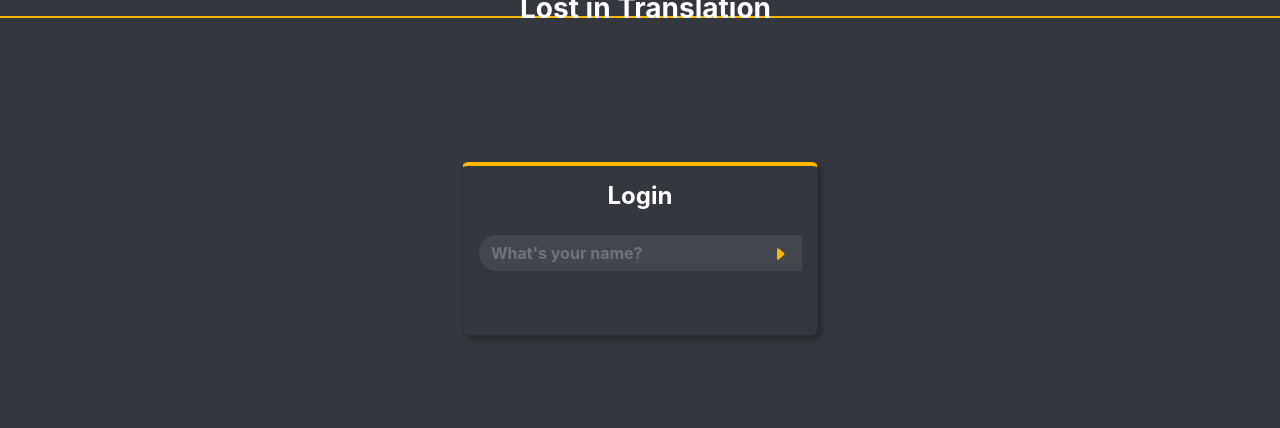
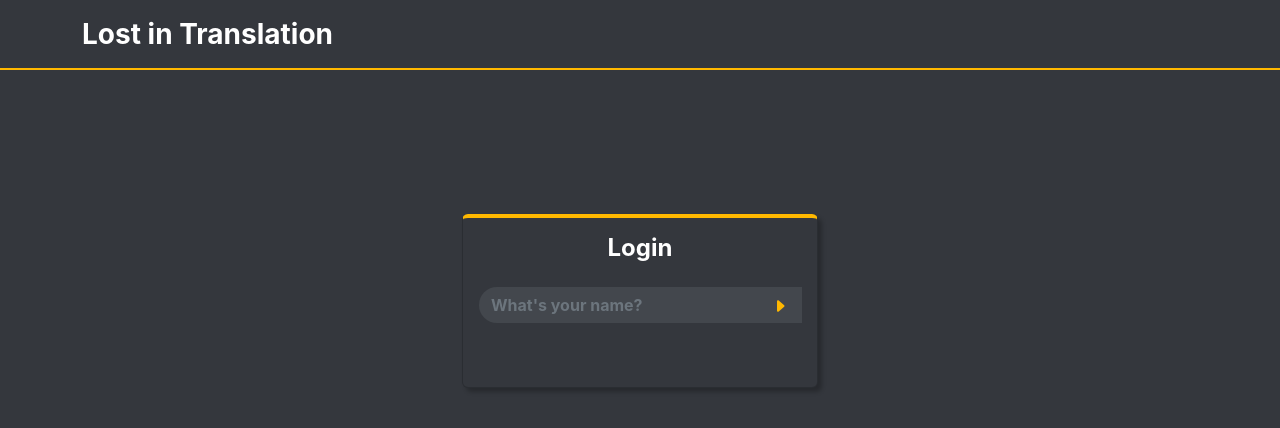
Before and after one commit to TintinPetersson/lost-in-translation, a React (Create React App) app in the folder my-first-app/: page / in a window 1280 px wide. Shown: the top 428 px of the page. Built offline with nearby package versions, Linux system fonts and the light colour scheme; no server answers.

Commit message:
fix: fixed a bug with navbar

```diff
--- a/my-first-app/src/App.css
+++ b/my-first-app/src/App.css
@@ -110,17 +110,3 @@
   font-size: 28px;
   font-weight: 700;
 }
-
-@media screen and (min-width:768px){
-  .navbar-brand-centered {
-      position: absolute;
-      left: 50%;
-      display: block;
-      width: 160px;
-      text-align: center;
-  }
-  .navbar>.container .navbar-brand-centered,
-  .navbar>.container-fluid .navbar-brand-centered {
-      margin-left: -120px;
-  }
-}
--- a/my-first-app/src/components/NavigationBar/NavigationBar.js
+++ b/my-first-app/src/components/NavigationBar/NavigationBar.js
@@ -22,7 +22,7 @@ const NavigationBar = () => {
     return (
         <Navbar id="navbar" collapseOnSelect expand="lg" bg="dark" variant="dark">
             <Container>
-                <Navbar.Brand id="brand" className="navbar-brand-centered">Lost in Translation</Navbar.Brand>
+                <Navbar.Brand id="brand">Lost in Translation</Navbar.Brand>
                 <Navbar.Toggle aria-controls="responsive-navbar-nav" />
                 <Navbar.Collapse id="responsive-navbar-nav">
                     {
```
